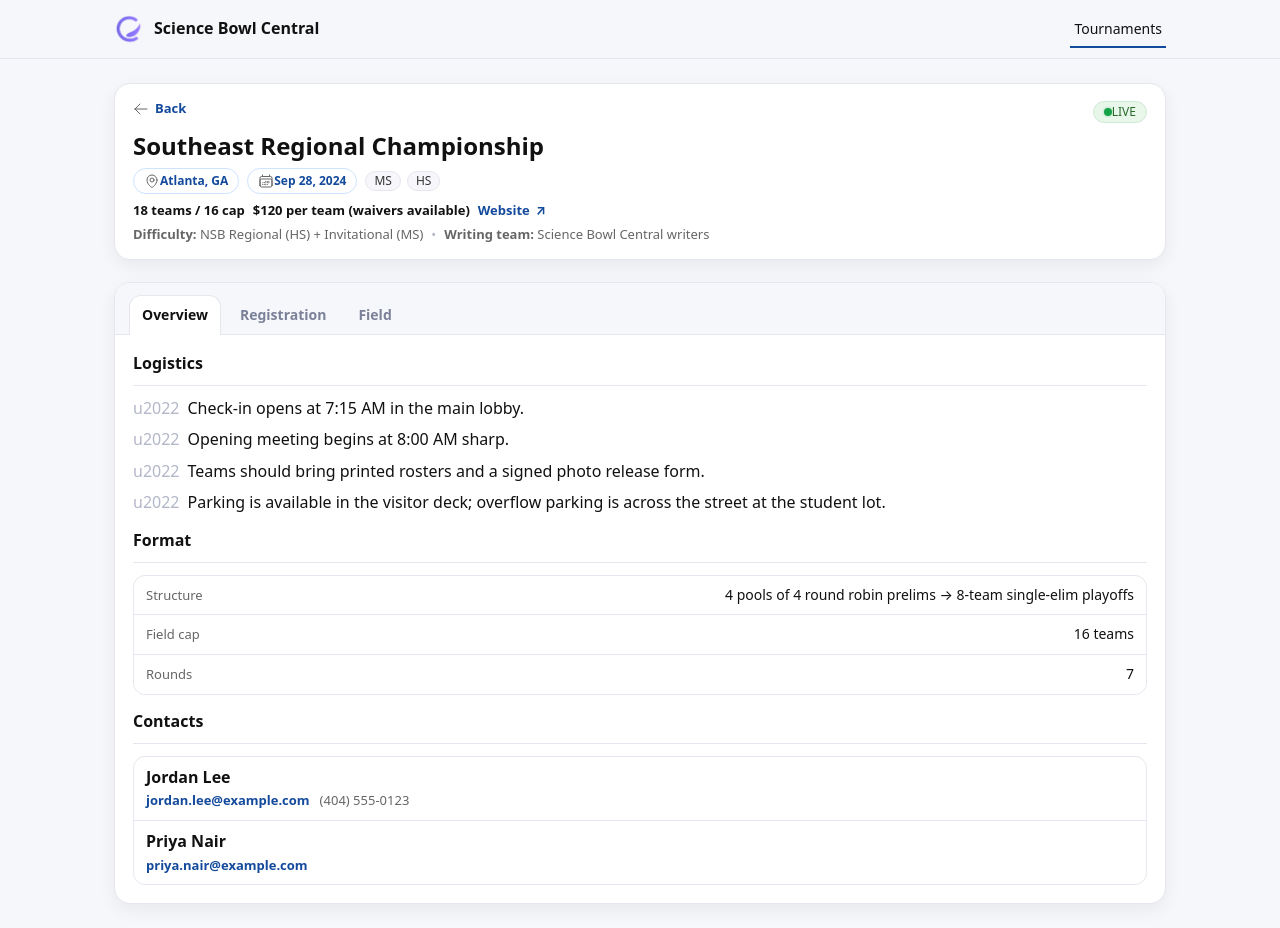
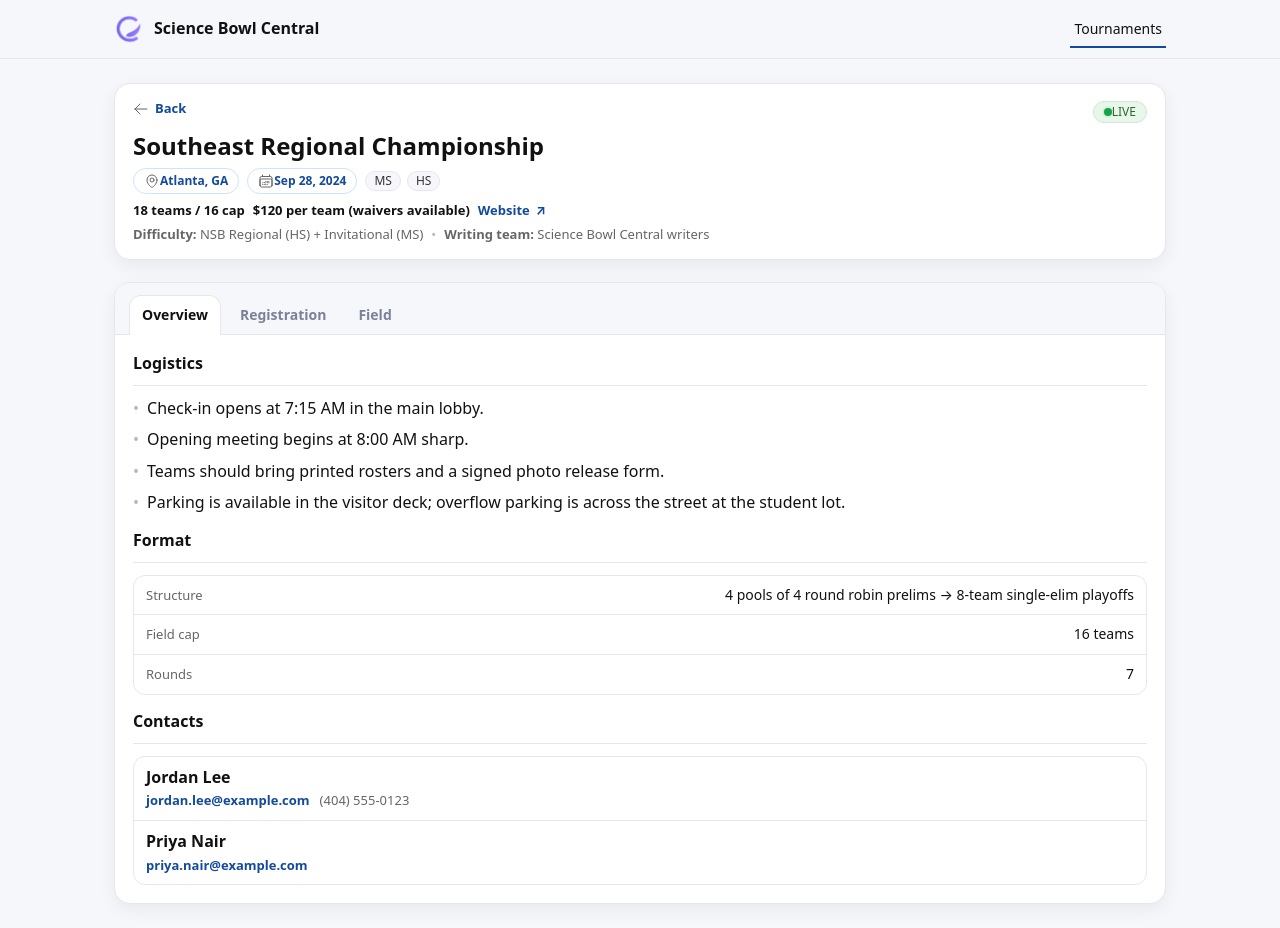
Before and after one commit to xpoes123/scibowl-org, a React (Vite) app in the folder apps/website/frontend/: page /tournaments/102 in a window 1280 px wide. Built offline with nearby package versions, Linux system fonts and the light colour scheme.

Commit message:
Fix bullet point rendering

```diff
--- a/apps/website/frontend/src/features/tournaments/pages/tournament-detail/OverviewTab.tsx
+++ b/apps/website/frontend/src/features/tournaments/pages/tournament-detail/OverviewTab.tsx
@@ -6,14 +6,14 @@ type OverviewTabProps = {
 
 function normalizeLogisticsItem(text: string): string {
   return text
-    .replace(/^\s*(?:(?:\\u2022|u2022|•|\u2022)\s*)+/g, "")
+    .replace(/^\s*(?:(?:\\u2022|u2022|\\2022|•|\u2022)\s*)+/gi, "")
     .replace(/^\s*[-*]\s+/g, "")
     .trim();
 }
 
 function normalizeFormatSummary(text: string): string {
   return text
-    .replace(/\s*ƒ\+'\s*/g, " \u2192 ")
+    .replace(/\s*\u0192\+'\s*/g, " \u2192 ")
     .replace(/\s*(?:->|\u2192)\s*/g, " \u2192 ")
     .replace(/\s{2,}/g, " ")
     .trim();
--- a/apps/website/frontend/src/index.css
+++ b/apps/website/frontend/src/index.css
@@ -1117,13 +1117,13 @@ img {
 }
 
 .sbDetailsSummary::after {
-  content: "\u2193";
+  content: "\2193";
   float: right;
   color: var(--sb-muted);
 }
 
 details[open] > .sbDetailsSummary::after {
-  content: "\u2191";
+  content: "\2191";
 }
 
 .sbDetailsBody {
@@ -1176,7 +1176,7 @@ details[open] > .sbDetailsSummary::after {
 }
 
 .sbBulletList li::before {
-  content: "\u2022";
+  content: "\2022";
   color: #b2b7c8;
   flex: 0 0 auto;
 }
```
